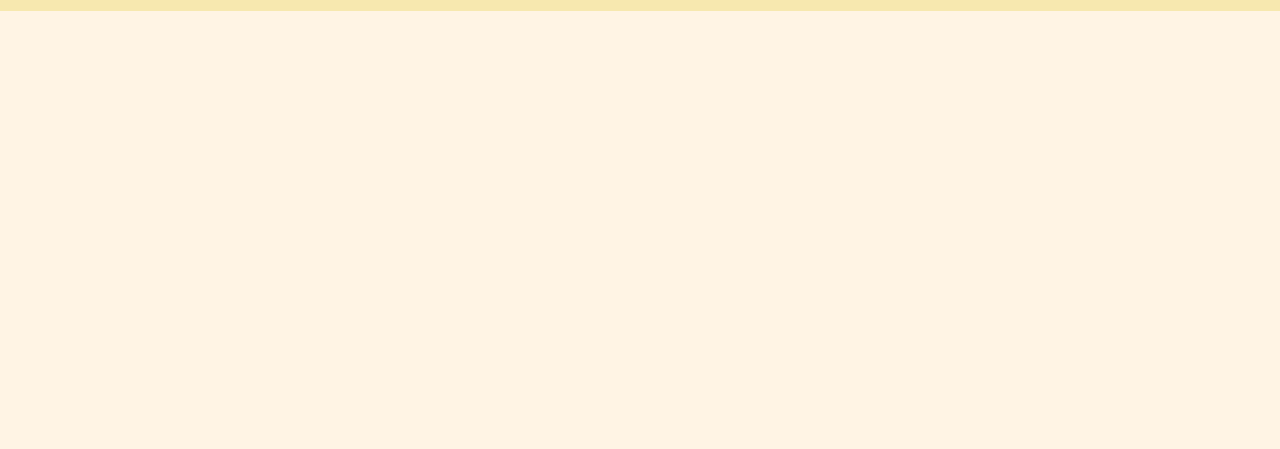
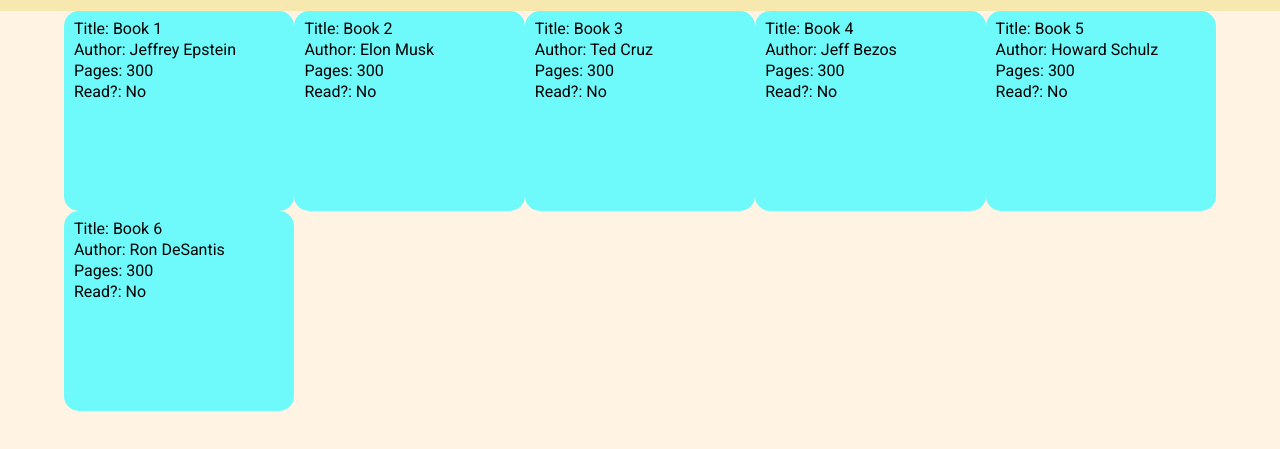
Before and after one commit to meiou9sei/TOP-Library, a plain HTML site: page index.html in a window 1280 px wide. Shown: the part 115-564 px from the top of the page. Drawn offline with Linux system fonts and the light colour scheme.

Commit message:
make card display a grid

```diff
--- a/index.html
+++ b/index.html
@@ -22,8 +22,8 @@
         <button id="newBookBtn">NEW BOOK</button>
     </header>
 
-
-    <main class="main-container">
+    <div class="main-container">
+        <div class="card-display-container">
 
             <!-- NEW BOOK FORM -->
 
@@ -53,13 +53,48 @@
             </form>
 
             <!-- BOOK CARDS DISPLAY -->
-        <div class="card-display">
 
+            <div class="bookCard">
+                <p class="cardTitle">Title: Book 1</p>
+                <p class="cardAuthor">Author: Jeffrey Epstein</p>
+                <p class="cardPages">Pages: 300</p>
+                <p class="cardReadStatus">Read?: No</p>
+            </div>
+            <div class="bookCard">
+                <p class="cardTitle">Title: Book 2</p>
+                <p class="cardAuthor">Author: Elon Musk</p>
+                <p class="cardPages">Pages: 300</p>
+                <p class="cardReadStatus">Read?: No</p>
+            </div>
+            <div class="bookCard">
+                <p class="cardTitle">Title: Book 3</p>
+                <p class="cardAuthor">Author: Ted Cruz</p>
+                <p class="cardPages">Pages: 300</p>
+                <p class="cardReadStatus">Read?: No</p>
+            </div>
+            <div class="bookCard">
+                <p class="cardTitle">Title: Book 4</p>
+                <p class="cardAuthor">Author: Jeff Bezos</p>
+                <p class="cardPages">Pages: 300</p>
+                <p class="cardReadStatus">Read?: No</p>
+            </div>
+            <div class="bookCard">
+                <p class="cardTitle">Title: Book 5</p>
+                <p class="cardAuthor">Author: Howard Schulz</p>
+                <p class="cardPages">Pages: 300</p>
+                <p class="cardReadStatus">Read?: No</p>
+            </div>
+            <div class="bookCard">
+                <p class="cardTitle">Title: Book 6</p>
+                <p class="cardAuthor">Author: Ron DeSantis</p>
+                <p class="cardPages">Pages: 300</p>
+                <p class="cardReadStatus">Read?: No</p>
             </div>
 
 
 
-    </main>
+        </div>
+    </div>
 
 
 
--- a/main.js
+++ b/main.js
@@ -37,7 +37,7 @@ function addBookToLibrary(book) {
 }
 
 function createBookCard(book) {
-    const cardDisplay = document.querySelector('.card-display');
+    const cardDisplay = document.querySelector('.card-display-container');
 
     const card = document.createElement('div');
 
--- a/styles.css
+++ b/styles.css
@@ -83,22 +83,18 @@ header {
 
 .main-container {
     display: flex;
+    justify-content: center;
+}
+
+.card-display-container {
+    display: grid;
+    grid-auto-rows: 200px;
+    grid-template-columns: repeat(auto-fill, minmax(200px, 1fr));
+    width: 90vw;
 }
 
 .bookCard {
     background-color: var(--main1Light);
-    height: 200px;
-    width: 200px;
-}
-
-.bookCard,
-#newBookForm {
-    border-radius: 15px;
-    padding: 10px;
-
-    display: flex;
-    flex-direction: column;
-    gap: 5px;
 }
 
 #newBookForm {
@@ -114,6 +110,16 @@ header {
     margin-left: -150px;
 }
 
+.bookCard,
+#newBookForm {
+    border-radius: 15px;
+    padding: 10px;
+
+    display: flex;
+    flex-direction: column;
+    gap: 5px;
+}
+
 .invisible {
     display: none !important;
 }
```
Also changed, not shown: 1 other file. Lines whose indentation alone changed are shown as unchanged.
